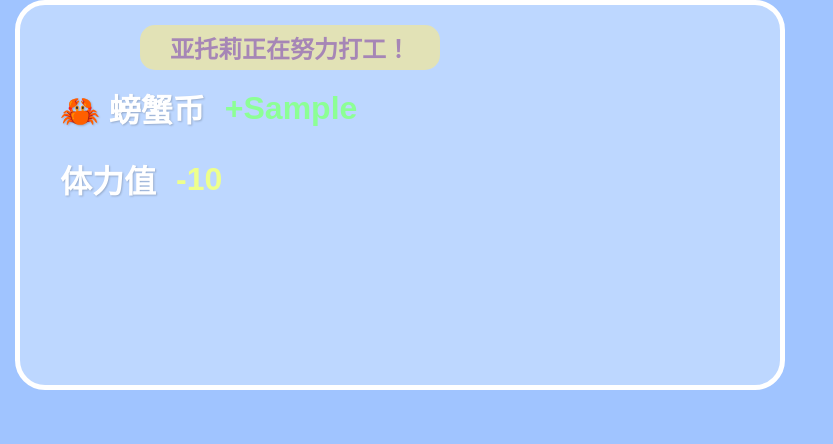
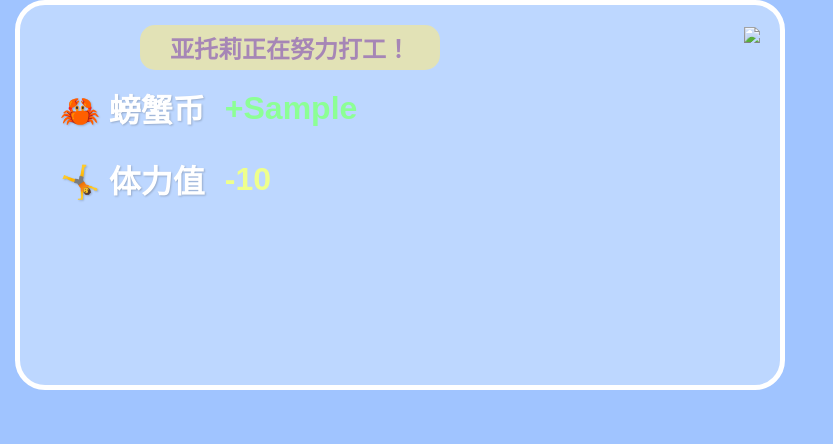
Before and after one commit to Heximiao/astrbot_plugin_atrifeed, a Python web app: template template/gig.html in a window 1280 px wide. Shown: the top 444 px of the page, without its empty margins (0-833 px from the left). Run offline with Jinja, Linux system fonts and the light colour scheme; the template is opened without the code that fills it: most values are stand-ins (such as "Sample title", 1, 10 or a date in 2020).

Commit message:
优化图片渲染

```diff
--- a/template/gig.html
+++ b/template/gig.html
@@ -50,9 +50,9 @@
 
         .character-img {
             position: absolute;
-            right: -50px;
-            bottom: -20px;
-            height: 110%; /* 稍微溢出一点增加立体感 */
+            right: 20px;
+            bottom: -60px;
+            height: 110%;
         }
     </style>
 </head>
@@ -66,7 +66,7 @@
                 <span class="stat-value-pos">+{{ earn_coin }}</span>
             </div>
             <div class="stat-item">
-                <span class="stat-label">体力值</span>
+                <span class="stat-label">🤸 体力值</span>
                 <span class="stat-value-neg">-{{ cost_stamina }}</span>
             </div>
         </div>
```
Also changed, not shown: src/command/gig.py (+11 -4 lines).
